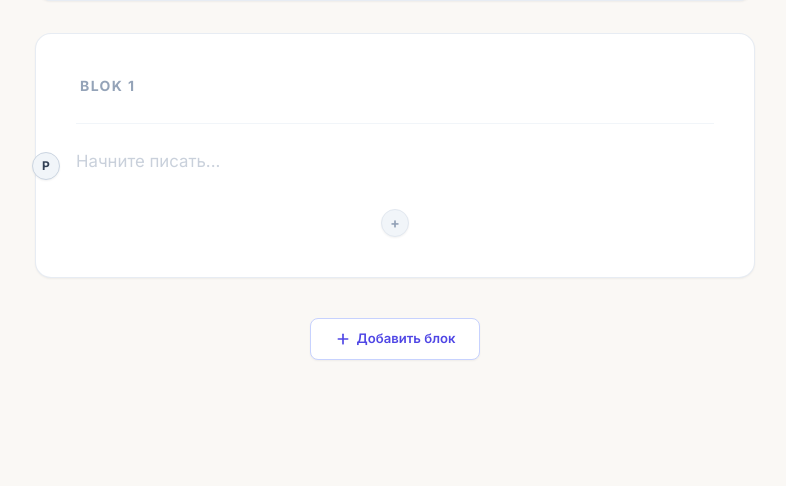
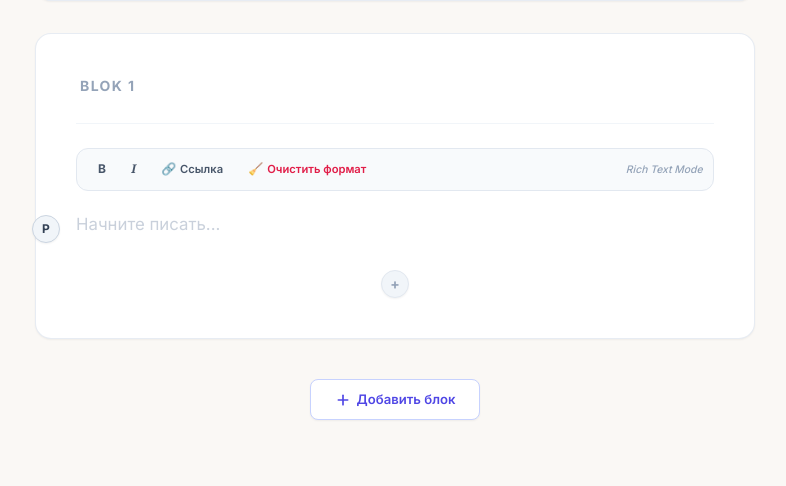
Before and after one commit to micsizru/coral-draft, a Flask app: page / in a window 1280 px wide. Shown: the part 314-800 px from the top of the page, without its empty margins (245-1031 px from the left). Before the commit the page ends 674 px from the top, so only its background shows below. Run offline with Flask 3, Linux system fonts and the light colour scheme; data that the repository does not hold is empty; some libraries are stand-ins or nearby versions.

Commit message:
Text Formatting
Text format abilities added to text editor.

```diff
--- a/static/css/style.css
+++ b/static/css/style.css
@@ -275,3 +275,74 @@ textarea {
   opacity: 0;
   transform: translateY(-20px) scale(0.96); /* Yukarıdan yumuşakça düşerek gelir */
 }
+
+/* Block Formatting Toolbar */
+.block-toolbar {
+  display: flex;
+  align-items: center;
+  justify-content: space-between;
+  padding: 0.35rem 0.65rem;
+  background-color: rgba(248, 250, 252, 0.9);
+  border: 1px solid #e2e8f0;
+  border-radius: 0.75rem;
+  margin-bottom: 1.25rem;
+}
+
+.toolbar-btn {
+  display: inline-flex;
+  align-items: center;
+  justify-content: center;
+  padding: 0.3rem 0.6rem;
+  border-radius: 0.5rem;
+  font-size: 0.75rem;
+  font-weight: 600;
+  color: #475569;
+  background: transparent;
+  border: 1px solid transparent;
+  cursor: pointer;
+  transition: all 0.15s ease;
+  user-select: none;
+}
+
+.toolbar-btn:hover {
+  background-color: #f1f5f9;
+  color: #0f172a;
+}
+
+.toolbar-btn.active {
+  background-color: #e0e7ff;
+  color: #4338ca;
+  border-color: #c7d2fe;
+}
+
+/* Rich Text Link Styling inside contenteditable */
+.rich-text-editor a {
+  color: #0091d2;
+  text-decoration: underline;
+  font-weight: 500;
+  cursor: pointer;
+}
+
+.rich-text-editor a:hover {
+  color: #0077b6;
+}
+
+/* Editör satırlarında beliren anlık çerçeve (border) ve odaklanma halkasını tamamen engelle */
+.editor-editable,
+.editor-editable:focus,
+.editor-editable:focus-visible,
+.editor-editable:active,
+textarea.editor-line-h1,
+textarea.editor-line-h2,
+textarea.editor-line-h3,
+textarea.editor-line-h4,
+textarea:focus,
+textarea:focus-visible {
+  border: none !important;
+  outline: none !important;
+  box-shadow: none !important;
+}
+
+[v-cloak] {
+  display: none !important;
+}
--- a/static/js/config/translations.js
+++ b/static/js/config/translations.js
@@ -25,6 +25,13 @@ export const translations = {
     toastNew: "Yeni Taslak",
     toastBlockAdded: "✓ Yeni Blok eklendi",
     toastCleared: "Editör temizlendi",
+    bold: "Kalın",
+    italic: "İtalik",
+    addLink: "Link Ekle",
+    clearFormat: "Formatı Temizle",
+    enterUrl: "URL girin (https://...)",
+    apply: "Uygula",
+    cancel: "İptal",
   },
   ru: {
     myDrafts: "Мои Черновики",
@@ -52,6 +59,13 @@ export const translations = {
     toastNew: "Новый черновик",
     toastBlockAdded: "✓ Блок добавлен",
     toastCleared: "Редактор очищен",
+    bold: "Жирный",
+    italic: "Курсив",
+    addLink: "Ссылка",
+    clearFormat: "Очистить формат",
+    enterUrl: "Введите URL (https://...)",
+    apply: "Применить",
+    cancel: "Отмена",
   },
   en: {
     myDrafts: "My Drafts",
@@ -79,5 +93,12 @@ export const translations = {
     toastNew: "New Draft",
     toastBlockAdded: "✓ Block added",
     toastCleared: "Editor cleared",
+    bold: "Bold",
+    italic: "Italic",
+    addLink: "Add Link",
+    clearFormat: "Clear Format",
+    enterUrl: "Enter URL (https://...)",
+    apply: "Apply",
+    cancel: "Cancel",
   },
 };
--- a/static/js/utils/helpers.js
+++ b/static/js/utils/helpers.js
@@ -6,8 +6,12 @@ export function getUniqueId() {
 
 export function adjustHeight(el) {
   if (!el) return;
-  el.style.height = "auto";
-  el.style.height = el.scrollHeight + 2 + "px";
+  if (el.tagName === "TEXTAREA") {
+    el.style.height = "auto";
+    el.style.height = el.scrollHeight + "px";
+  } else {
+    el.style.height = "auto";
+  }
 }
 
 export function getLineClass(type) {
--- a/templates/index.html
+++ b/templates/index.html
@@ -52,7 +52,7 @@
     <link rel="stylesheet" href="/static/css/style.css" />
   </head>
   <body>
-    <div id="app" class="min-h-screen flex flex-col">
+    <div id="app" v-cloak class="min-h-screen flex flex-col">
       <!-- ═══════════ HEADER ═══════════ -->
       <header
         class="sticky top-[3px] z-40 bg-white/80 backdrop-blur-xl border-b border-slate-200/80"
@@ -320,6 +320,52 @@
                   {{ t('deleteBlock') }}
                 </button>
               </div>
+              <!-- SABİT BİÇİMLENDİRME ARAÇ ÇUBUĞU (TOOLBAR) -->
+              <div class="block-toolbar">
+                <div class="flex items-center gap-1">
+                  <button
+                    type="button"
+                    @click="formatBold"
+                    :class="['toolbar-btn', activeFormats.bold ? 'active' : '']"
+                    title="Ctrl+B"
+                  >
+                    <span class="font-bold">B</span>
+                  </button>
+                  <button
+                    type="button"
+                    @click="formatItalic"
+                    :class="['toolbar-btn', activeFormats.italic ? 'active' : '']"
+                    title="Ctrl+I"
+                  >
+                    <span class="italic font-serif">I</span>
+                  </button>
+                  <button
+                    type="button"
+                    @click="openLinkModal"
+                    :class="['toolbar-btn', activeFormats.link ? 'active' : '']"
+                    title="Ctrl+K"
+                  >
+                    🔗
+                    <span class="hidden sm:inline ml-1 text-[0.7rem]"
+                      >{{ t('addLink') }}</span
+                    >
+                  </button>
+                  <button
+                    type="button"
+                    @click="clearFormat"
+                    class="toolbar-btn text-rose-600 hover:bg-rose-50"
+                    :title="t('clearFormat')"
+                  >
+                    🧹
+                    <span class="hidden sm:inline ml-1 text-[0.7rem]"
+                      >{{ t('clearFormat') }}</span
+                    >
+                  </button>
+                </div>
+                <span class="text-[0.65rem] text-slate-400 font-medium italic">
+                  Rich Text Mode
+                </span>
+              </div>
 
               <!-- LINES LIST (Word-like continuous writing canvas) -->
               <div class="space-y-4">
@@ -368,7 +414,7 @@
                     >
                       <div
                         contenteditable="true"
-                        class="editor-editable rich-text-editor w-full bg-transparent border-0 outline-none resize-none px-0 py-1 m-0 transition-all duration-200 block"
+                        class="editor-editable rich-text-editor w-full bg-transparent border-0 outline-none resize-none px-0 py-1 m-0 block"
                         :class="getLineClass(line.type)"
                         :data-placeholder="t('startTyping')"
                         @input="onContentInput($event, line)"
@@ -388,7 +434,7 @@
                         @keydown.down.prevent="focusNext(bIndex, lIndex)"
                         :ref="el => { if (el) setLineRef(bIndex, lIndex, el) }"
                         rows="1"
-                        class="w-full bg-transparent border-0 outline-none resize-none focus:ring-0 px-0 py-1 m-0 placeholder:text-slate-300 placeholder:italic transition-all duration-200 block"
+                        class="w-full bg-transparent border-0 outline-none resize-none focus:ring-0 px-0 py-1 m-0 placeholder:text-slate-300 placeholder:italic block"
                         :class="getLineClass(line.type)"
                         :placeholder="t('placeholderText')"
                         @input="adjustHeight($event.target)"
@@ -471,6 +517,46 @@
           </div>
         </main>
       </div>
+      <!-- LINK MODAL -->
+      <transition name="sidebar-slide">
+        <div
+          v-if="linkModal.show"
+          class="fixed inset-0 z-50 flex items-center justify-center bg-slate-900/30 backdrop-blur-xs p-4"
+          @click.self="closeLinkModal"
+        >
+          <div
+            class="bg-white rounded-2xl shadow-2xl border border-slate-200 p-5 w-full max-w-sm flex flex-col gap-3"
+          >
+            <h3
+              class="text-xs font-bold text-slate-500 uppercase tracking-wider"
+            >
+              {{ t('addLink') }}
+            </h3>
+            <input
+              v-model="linkModal.url"
+              type="url"
+              class="input-field"
+              :placeholder="t('enterUrl')"
+              @keydown.enter.prevent="applyLink"
+            />
+            <div class="flex justify-end gap-2 mt-1">
+              <button
+                @click="closeLinkModal"
+                class="btn btn-outline text-xs py-1.5 px-3"
+              >
+                {{ t('cancel') }}
+              </button>
+              <button
+                @click="applyLink"
+                class="btn btn-primary text-xs py-1.5 px-3"
+              >
+                {{ t('apply') }}
+              </button>
+            </div>
+          </div>
+        </div>
+      </transition>
+
       <!-- ═══════════ TOAST ═══════════ -->
       <div :class="['toast-notification', { hidden: !toastVisible }]">
         {{ toastMessage }}
```
Also changed, not shown: static/js/composables/useEditor.js (+134 -6 lines).
